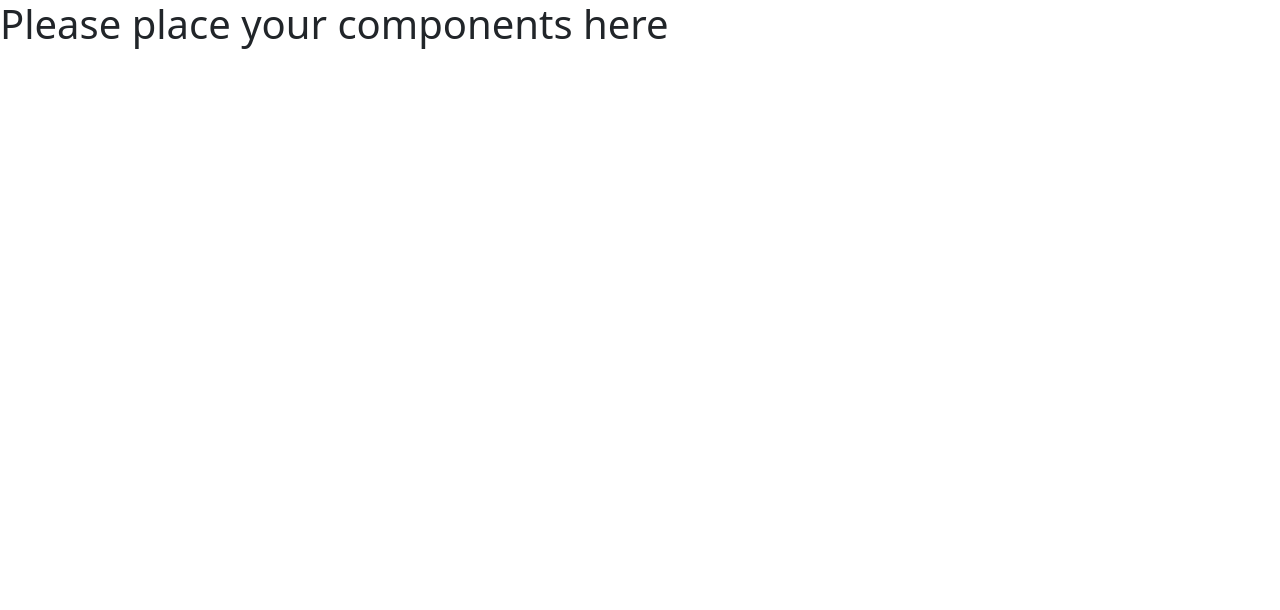
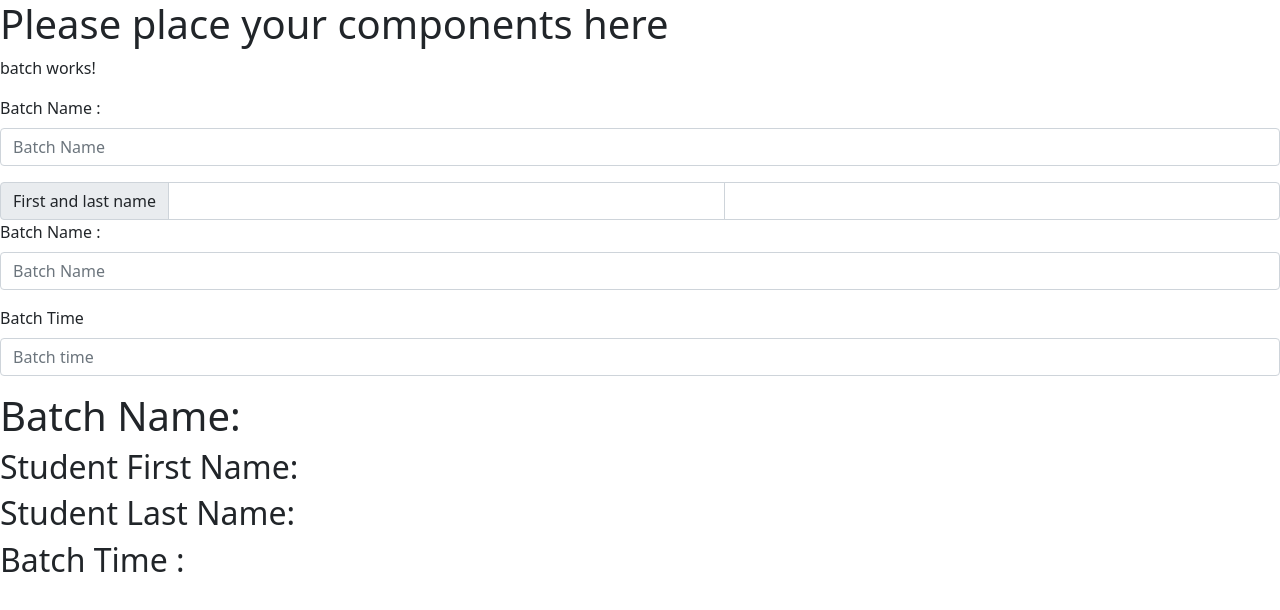
Before and after one commit to vamseeuxd/ng-firebase-feb-2021-project, an Angular app: page / in a window 1280 px wide. Shown: the top 610 px of the page. Built offline with nearby package versions, Linux system fonts and the light colour scheme.

Commit message:
batch component

```diff
--- a/src/app/app.component.html
+++ b/src/app/app.component.html
@@ -1 +1,2 @@
 <h1>Please place your components here</h1>
+<app-batch></app-batch>
--- /dev/null
+++ b/src/app/batch/batch.component.html
@@ -0,0 +1,29 @@
+<p>batch works!</p>
+
+
+<div class="d-flex flex-column">
+    <div class="mb-3 ">
+        <label for="exampleInputEmail1" class="form-label">Batch Name : </label>
+        <div class="col-auto">
+            <input type="email" [(ngModel)] = "BatchName" class="form-control" id="exampleInputEmail1" aria-describedby="emailHelp" placeholder="Batch Name">
+        </div>
+      </div>
+      <div class="input-group">
+        <span class="input-group-text">First and last name</span>
+        <input type="text" [(ngModel)] = " studentFirstName " aria-label="First name" class="form-control">
+        <input type="text" [(ngModel)] = " studentLastName " aria-label="Last name" class="form-control">
+      </div>
+    <div class="mb-3 ">
+      <label for="exampleInputEmail1" class="form-label">Batch Name : </label>
+      <input type="email" [(ngModel)] = "BatchName" class="form-control" id="exampleInputEmail1" aria-describedby="emailHelp" placeholder="Batch Name">
+    </div>
+    <div class="mb-3">
+      <label for="exampleInputPassword1" class="form-label">Batch Time</label>
+      <input type="Text" [(ngModel)] = "BatchTime" class="form-control" id="exampleInputPassword1" placeholder="Batch time">
+    </div>
+</div>
+
+    <h1> Batch Name: {{BatchName}}</h1>
+    <h2>Student First Name: {{studentFirstName}}</h2>
+    <h2>Student Last Name: {{studentLastName}}</h2>
+    <h2> Batch Time : {{BatchTime}}</h2>
--- /dev/null
+++ b/src/app/batch/batch.component.ts
@@ -0,0 +1,21 @@
+import { Component, OnInit } from '@angular/core';
+
+@Component({
+  selector: 'app-batch',
+  templateUrl: './batch.component.html',
+  styleUrls: ['./batch.component.scss']
+})
+export class BatchComponent implements OnInit {
+
+  BatchName = '';
+  BatchTime = '';
+  studentFirstName = '';
+  studentLastName = '';
+
+
+  constructor() { }
+
+  ngOnInit(): void {
+  }
+
+}
```
Also changed, not shown: src/app/app.module.ts (+6 -2 lines), src/app/batch/batch.component.scss (added), 2 other files (tests, documents, lock files or other folders).
